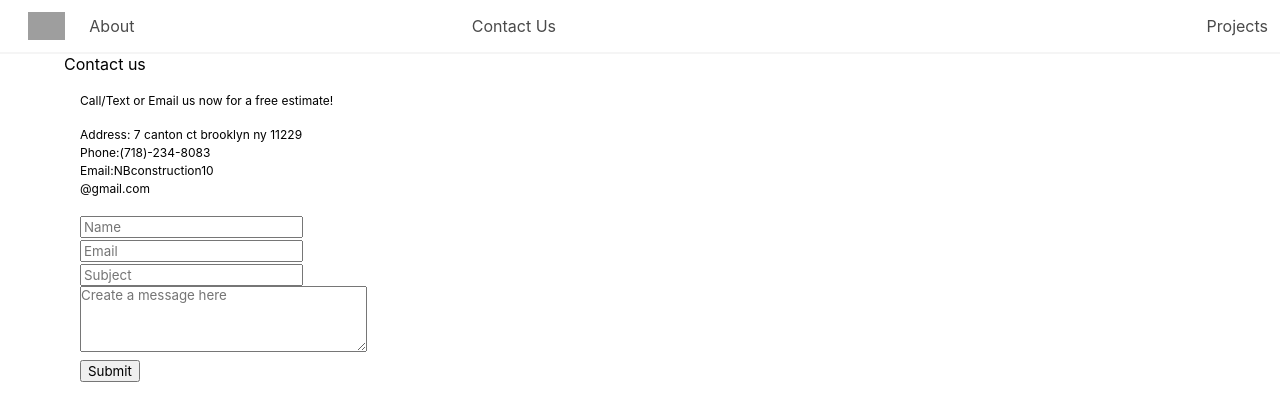
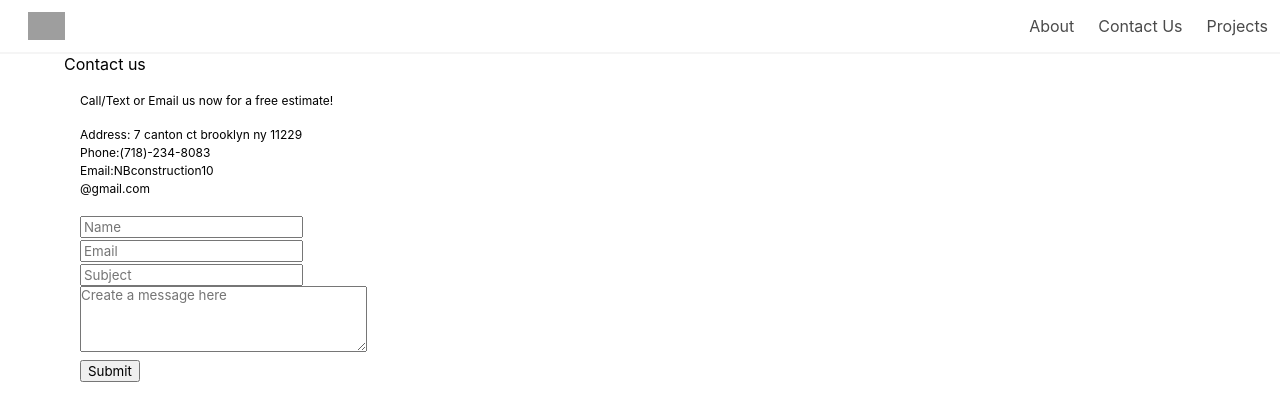
Before and after one commit to Bigs55stock/nbjcontracting, a Django app: page /customers/new/ in a window 1280 px wide. Shown: the top 395 px of the page. Run offline with Django 4.2, Linux system fonts and the light colour scheme; some libraries are stand-ins or nearby versions; grey boxes are pictures that could not be loaded.

Commit message:
navbar items moved to the right

```diff
--- a/main_app/templates/base.html
+++ b/main_app/templates/base.html
@@ -21,13 +21,9 @@
                     <span aria-hidden="true"></span>
                 </a>
             </div>
-            <div class="navbar-menu navbar-start">
+            <div class="navbar-menu navbar-end">
                 <a class="navbar-item" href="/about">About</a>
-            </div>
-            <div class="navbar-menu navbar-start">
                 <a class="navbar-item" href="/customers/new/">Contact Us</a>
-            </div>
-            <div class="navbar-menu navbar-end">
                 <a class="navbar-item" href="/projects">Projects</a>
             </div>
         </nav>
```
